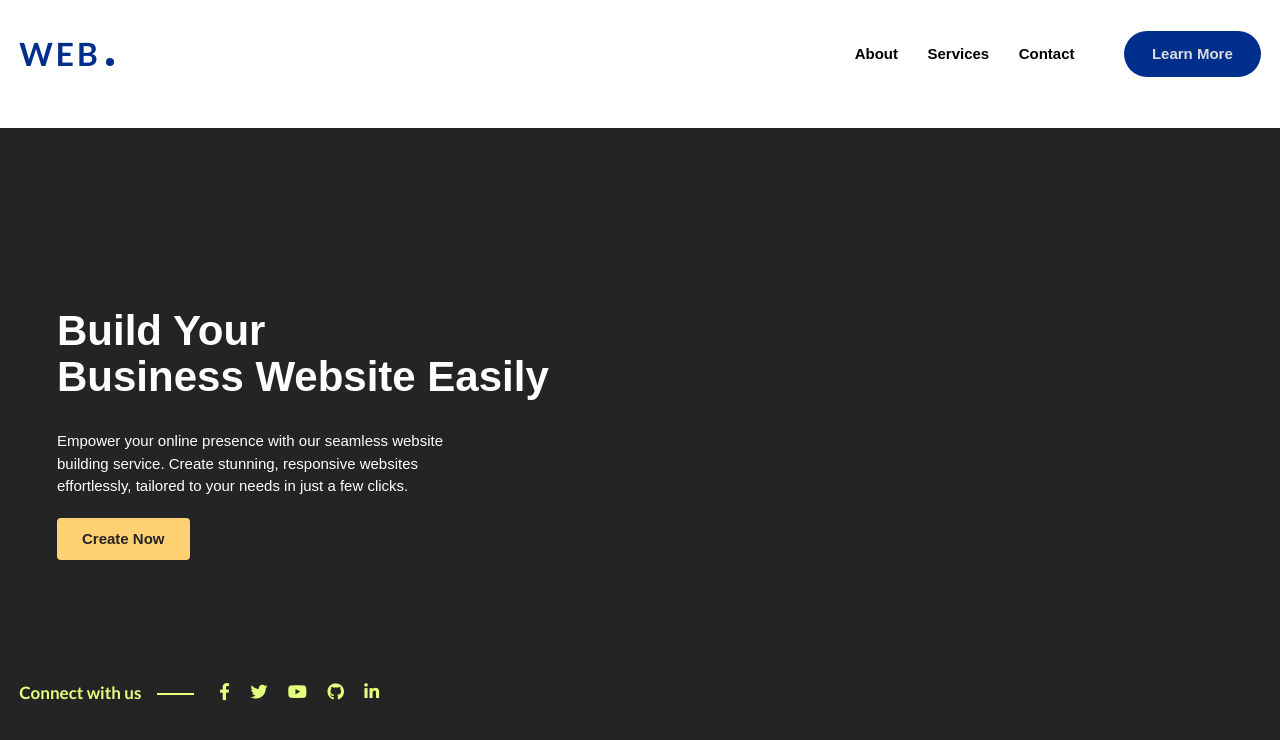
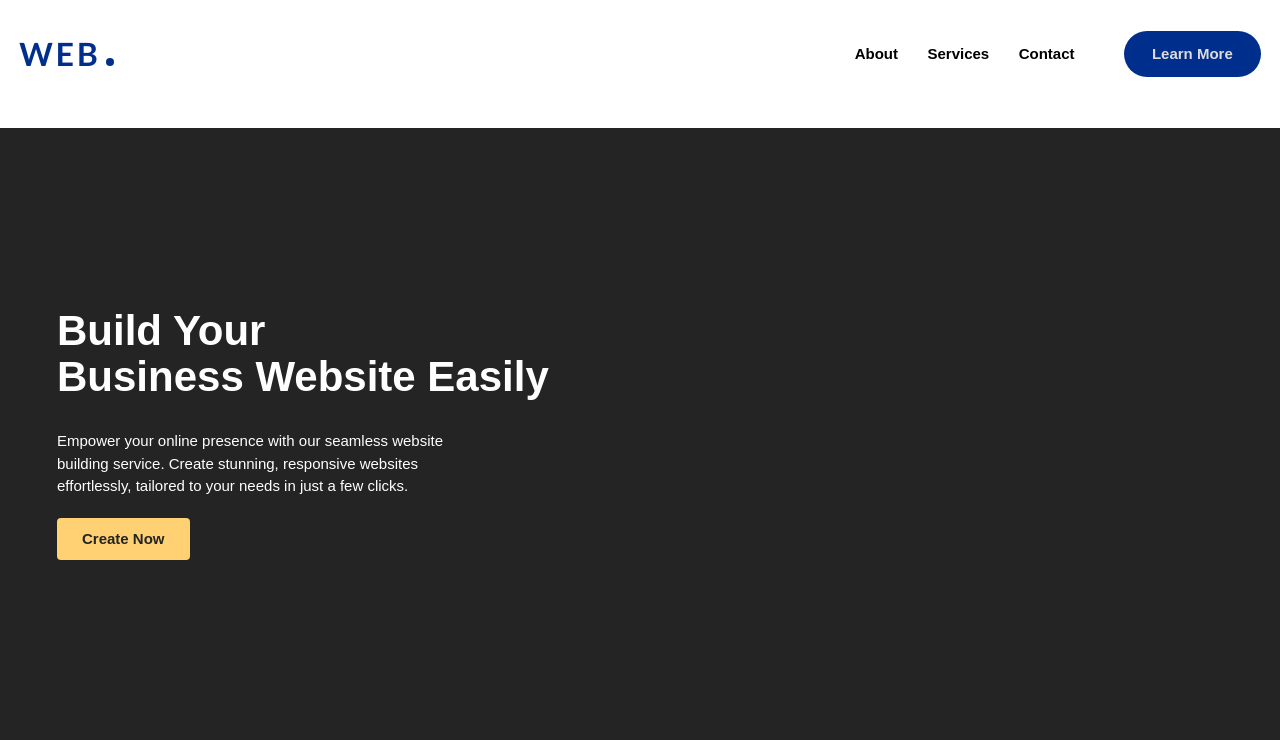
Before and after one commit to Himanshuu1508/Task1, a plain HTML site: page index.html in a window 1280 px wide. Drawn offline with Linux system fonts and the light colour scheme.

Commit message:
Update index.html

```diff
--- a/index.html
+++ b/index.html
@@ -40,20 +40,6 @@
 			</div>
 		</div>
 
-		<div class="connect">
-			<div class="container">
-				<h3>Connect with us</h3>
-				<div class="links">
-					<a href="#"><i class="fab fa-facebook-f"></i></a>
-					<a href="#"><i class="fab fa-twitter"></i></a>
-					<a href="#"><i class="fab fa-youtube"></i></a>
-					<a href="https://github.com/Ankit7rma">
-                        <i class="fa-brands fa-github"></i></a>
-					<a href="https://www.linkedin.com/in/ankit-sharma-a58701169/"><i class="fab fa-linkedin-in"></i></a>
-				</div>
-			</div>
-		</div>
-	</section>
 
 	<div class="hamb">
 		<span></span>
```
